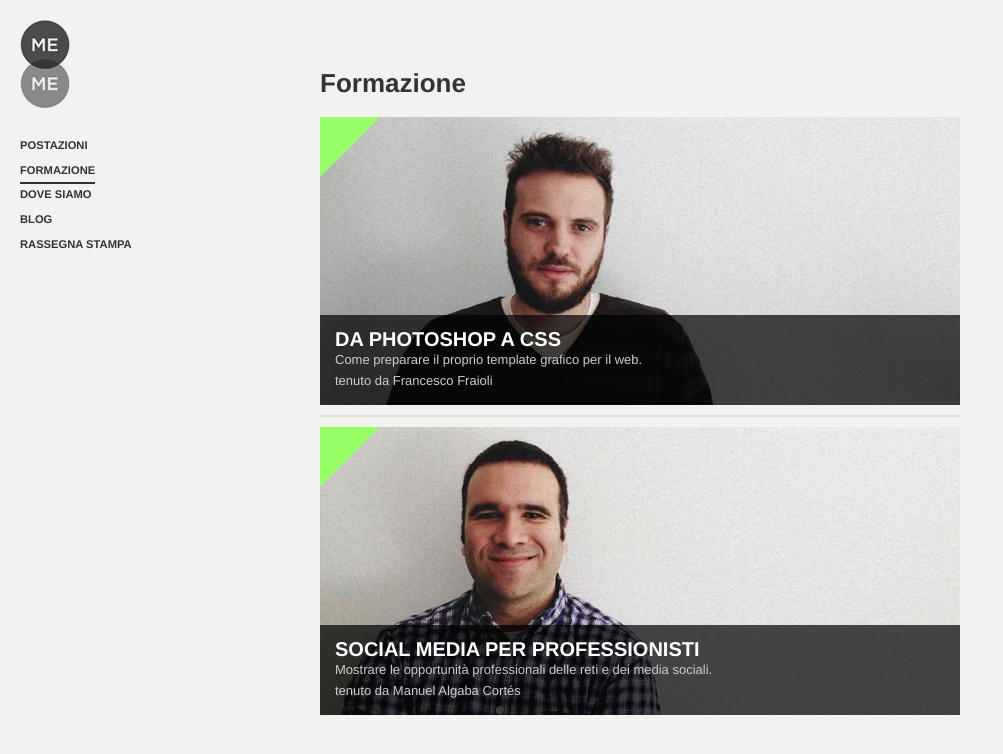
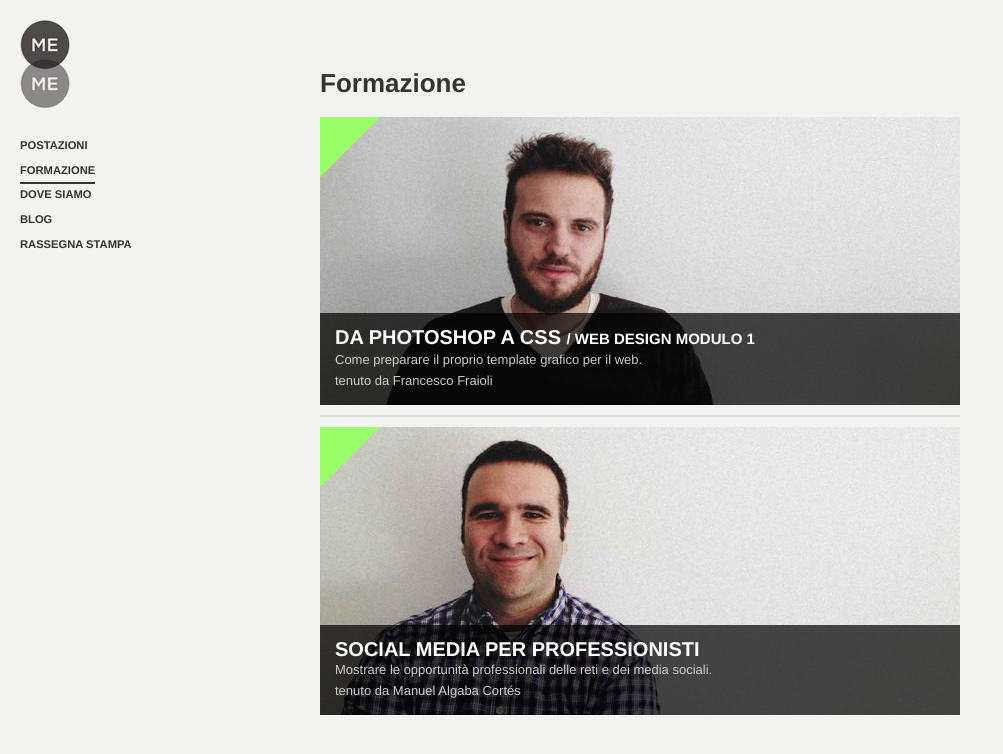
Before and after one commit to memecoworking/memecoworking.github.com, a Jekyll site: the page formazione.html, which Jekyll copies as it is, in a window 1280 px wide. Shown: the top 754 px of the page, without its empty margins (0-1003 px from the left). Built offline with Jekyll 4.4.1, drawn with Linux system fonts in a browser that asks for light colours; Markdown is read by kramdown in place of the engine named in the settings.

Commit message:
francesco course updated

```diff
--- a/formazione.html
+++ b/formazione.html
@@ -54,7 +54,7 @@
         <div class="image-canvas" style="background:url('images/corsi_francesco.jpg')">
           <div class="status green"></div>
             <div class="image-info">
-              <h4>Da Photoshop a CSS</h4>
+              <h4>Da Photoshop a CSS <small>/ web design modulo 1</small></h4>
               <span>Come preparare il proprio template grafico per il web.<br/>
                 tenuto da Francesco Fraioli</span>
             </div>
```
